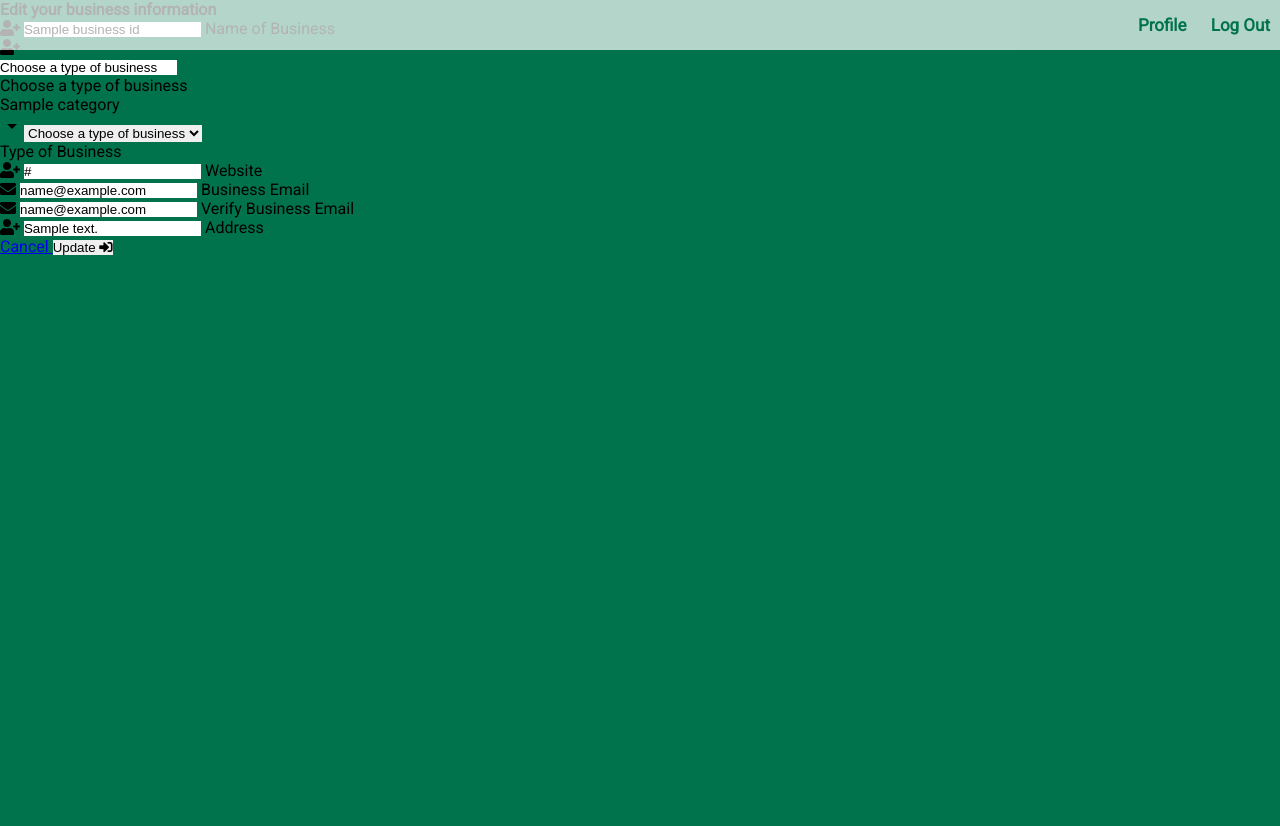
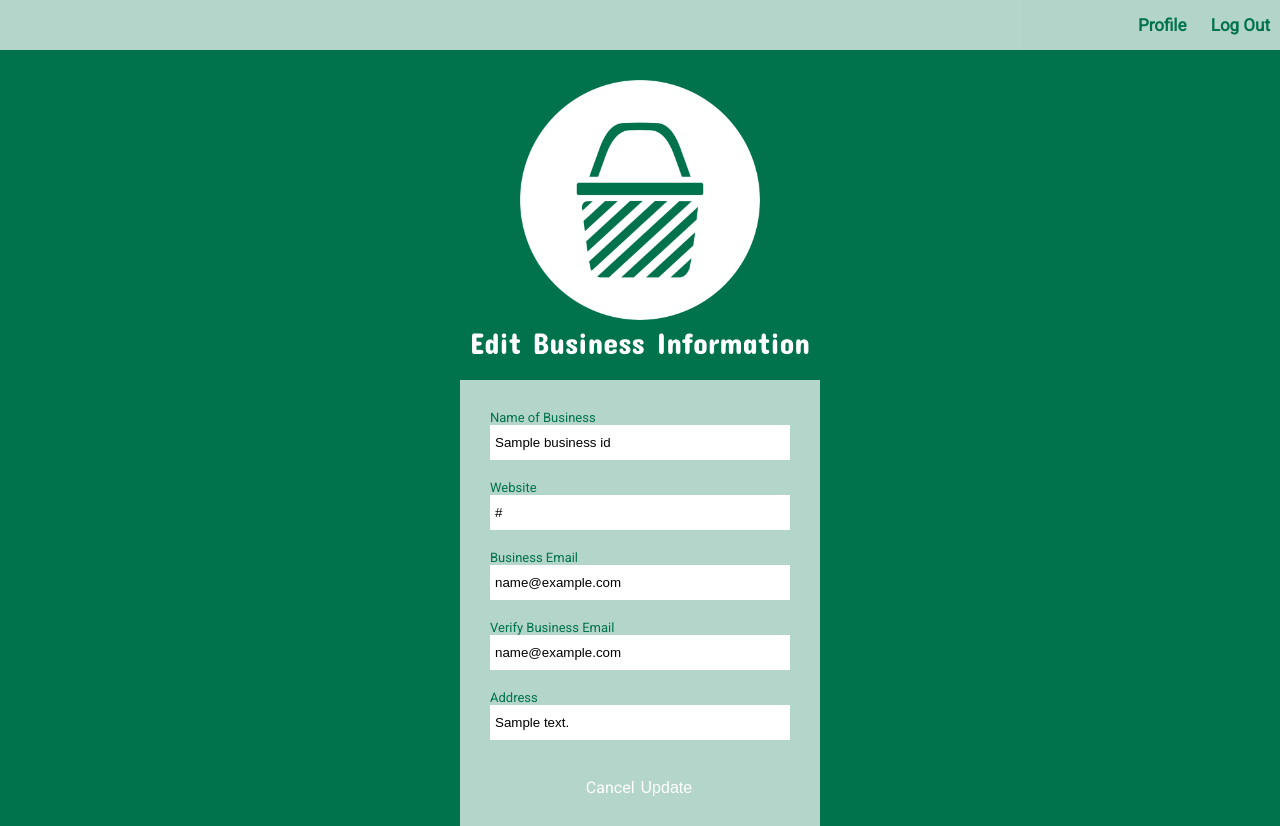
Before and after one commit to liamoconnor87/local_directory, a Flask app: template templates/edit_info.html in a window 1280 px wide. Before the commit the page ends 255 px from the top, so only its background shows below. Run offline with Flask 2, Linux system fonts and the light colour scheme; the visitor is signed in with stand-in values (Sample User, id 1); the template is opened without the code that fills it: most values are stand-ins (such as "Sample title", 1, 10 or a date in 2020); some libraries are stand-ins or nearby versions.

Commit message:
Style: All forms and edit business page

```diff
--- a/static/css/style.css
+++ b/static/css/style.css
@@ -257,6 +257,12 @@ body{
     font-size: 13px;
 }
 
+.validate{
+    width: 100%;
+    height: 35px;
+    padding-left: 5px;
+}
+
 /* Smart Device Layout */
 
 @media screen and (min-width: 340px){
--- a/templates/edit_info.html
+++ b/templates/edit_info.html
@@ -2,21 +2,31 @@
 
 {% block content %}
 
-    <h4 class="center-align">Edit your business information</h4>
+    <div class="header header-2">
 
-    <div class="row">
-        <form class="col s12 m8 offset-m2" method="POST" action="{{ url_for('edit_info', edit_business=business_id._id) }}">
-            <div class="card-panel teal">
+        <!-- Logo -->
+        <div class="logo-cont">
+            <a href="{{ url_for('index') }}"><img src="{{ url_for('static', filename='img/LOCAL-logo_white.png')}}" alt="Local Directory" class="logo medium"></a>
+        </div>
+
+        <!-- Title -->
+        <div class="title-banner">
+            <h3 class="title" >Edit Business Information</h3>
+        </div>
+
+    </div>
+
+    <div class="login-cont">
+        <form class="login-form" method="POST" action="{{ url_for('edit_info', edit_business=business_id._id) }}">
+
                 <!-- name of business -->
-                <div class="row">
-                    <div class="input-field col s12">
-                        <i class="fas fa-user-plus prefix"></i>
-                        <input id="business_name" name="business_name" type="text" minlength="5" maxlength="30" pattern="^[a-zA-Z0-9}{5,15}$" class="validate" value="{{ business_id.name }}" required>
-                        <label for="business_name">Name of Business</label>
-                    </div>
+                <div class="form-box">
+                    <label for="business_name">Name of Business</label><br>
+                    <input id="business_name" name="business_name" type="text" minlength="5" maxlength="30" pattern="^[a-zA-Z0-9}{5,15}$" class="validate" value="{{ business_id.name }}" required>
                 </div>
-                <!-- type of business -->
-                <div class="input-field col s12">
+
+                <!-- type of business
+                <div class="form-box">
                     <i class="fas fa-user-plus prefix"></i>
                     <select id="category_name" name="category_name" class="validate" required>
                         <option value="" disabled selected>Choose a type of business</option>
@@ -29,48 +39,40 @@
                         {% endfor %}
                     </select>
                     <label>Type of Business</label>
+                </div> -->
+
+                <!-- website -->
+                <div class="form-box">
+                    <label for="website">Website</label><br>
+                    <input id="website" name="website" type="text" minlength="5" maxlength="30" pattern="^[a-zA-Z0-9}{5,15}$" class="validate" value="{{ business_id.website }}" required>
                 </div>
-                <!-- website -->
-                <div class="row">
-                    <div class="input-field col s12">
-                        <i class="fas fa-user-plus prefix"></i>
-                        <input id="website" name="website" type="text" minlength="5" maxlength="30" pattern="^[a-zA-Z0-9}{5,15}$" class="validate" value="{{ business_id.website }}" required>
-                        <label for="website">Website</label>
-                    </div>
+
+                <!-- email -->
+                <div class="form-box">
+                    <label for="email">Business Email</label><br>
+                    <input id="email" name="email" type="email" class="validate" value="{{ business_id.email }}"  required>
                 </div>
-                <!-- email -->
-                <div class="row">
-                    <div class="input-field col s12">
-                        <i class="fas fa-envelope prefix"></i>
-                        <input id="email" name="email" type="email" class="validate" value="{{ business_id.email }}"  required>
-                        <label for="email">Business Email</label>
-                    </div>
+                <div class="form-box">
+                    <label for="email2">Verify Business Email</label><br>
+                    <input id="email2" name="email2" type="email" class="validate" value="{{ business_id.email }}" required>
                 </div>
-                <div class="row">
-                    <div class="input-field col s12">
-                        <i class="fas fa-envelope prefix"></i>
-                        <input id="email2" name="email2" type="email" class="validate" value="{{ business_id.email }}" required>
-                        <label for="email2">Verify Business Email</label>
-                    </div>
+
+                <!-- address -->
+                <div class="form-box">
+                    <label for="address">Address</label><br>
+                    <input id="address" name="address" type="text" minlength="5" maxlength="100" pattern="^[a-zA-Z0-9}{5,15}$" class="validate" value="{{ business_id.address }}"  required>
                 </div>
-                <!-- address -->
-                <div class="row">
-                    <div class="input-field col s12">
-                        <i class="fas fa-user-plus prefix"></i>
-                        <input id="address" name="address" type="text" minlength="5" maxlength="100" pattern="^[a-zA-Z0-9}{5,15}$" class="validate" value="{{ business_id.address }}"  required>
-                        <label for="address">Address</label>
-                    </div>
-                </div>
+
                 <!-- update -->
-                <div class="row">
-                    <a href="{{ url_for('profile', username=session['user']) }}'" class="btn-large red">
+                <div class="search-btn">
+                    <a href="{{ url_for('profile', username=session['user']) }}'" class="reset-btn pointer">
                         Cancel
                     </a>
-                    <button type="submit" class="col s12 btn-large text-shadow">
-                        Update <i class="fas fa-sign-in-alt"></i>
+                    <button type="submit" class="sub-btn">
+                        Update
                     </button>
                 </div>
-            </div>
+
         </form>
     </div>
 
--- a/templates/login.html
+++ b/templates/login.html
@@ -19,13 +19,13 @@
         <form class="login-form" method="POST" action="{{ url_for('login') }}">
             <!-- username -->
             <div class="form-box">
-                <label for="username">Username</label>
+                <label for="username">Username</label><br>
                 <input id="username" name="username" type="text" minlength="5" maxlength="15" pattern="^[a-zA-Z0-9}{5,15}$" class="validate" required>
             </div>
 
             <!-- password -->
             <div class="form-box">
-                <label for="password">Password</label>
+                <label for="password">Password</label><br>
                 <input id="password" name="password" type="password" minlength="5" maxlength="15" pattern="^[a-zA-Z0-9}{5,15}$" class="validate" required>
             </div>
 
```
Also changed, not shown: templates/register.html (+4 -4 lines).
